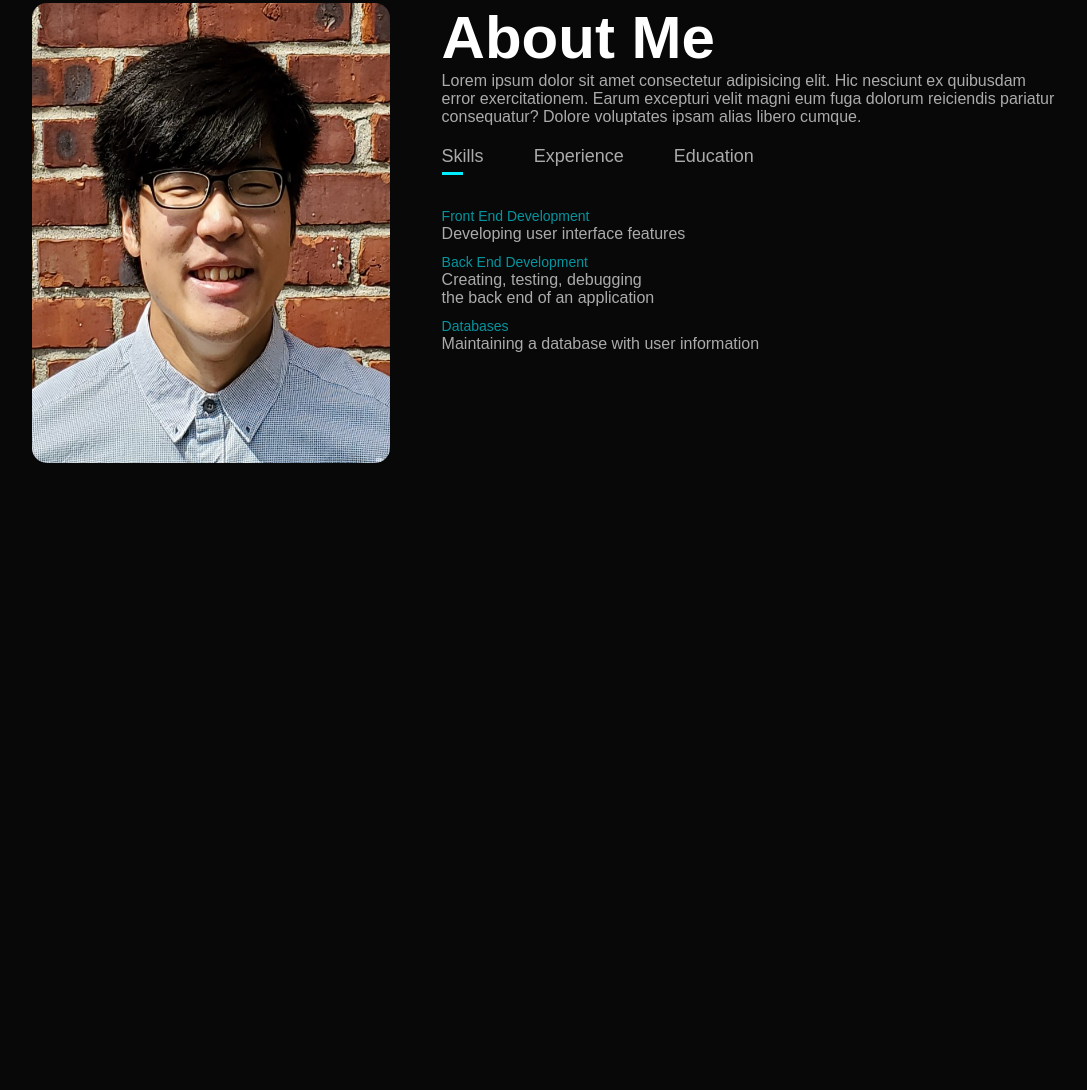
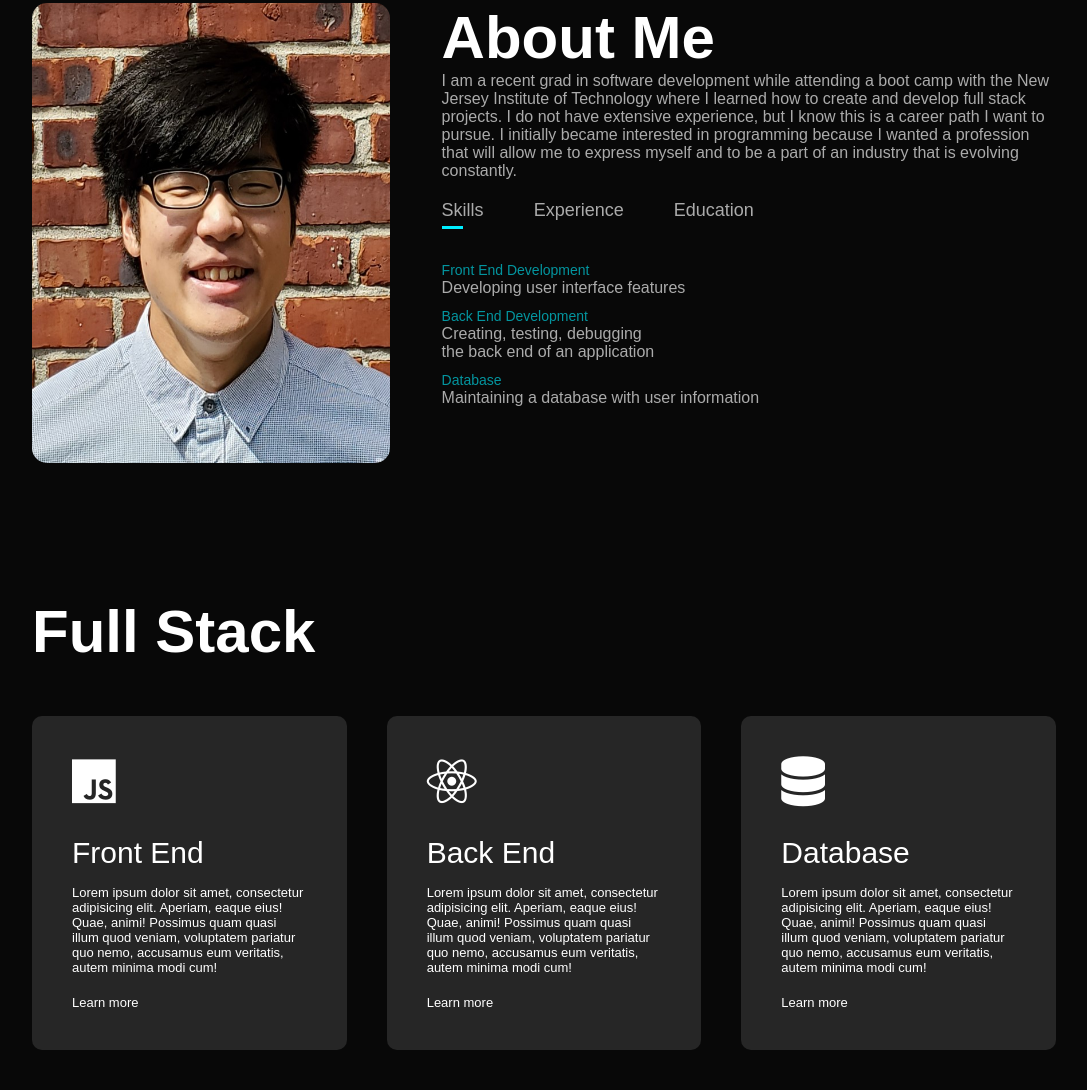
Before and after one commit to jyoon95/personal-portfolio, a plain HTML site: page index.html in a window 1280 px wide. Shown: the part 887-1977 px from the top of the page, without its empty margins (96-1183 px from the left). Before the commit the page ends 1444 px from the top, so only its background shows below. Drawn offline with Linux system fonts and the light colour scheme.

Commit message:
added languages and tech

```diff
--- a/index.html
+++ b/index.html
@@ -7,6 +7,8 @@
     <meta name="viewport" content="width=device-width, initial-scale=1.0">
     <title>Joseph Yoon Portfolio</title>
     <link rel="stylesheet" href="style.css">
+    <script src="https://kit.fontawesome.com/34e23ee777.js" crossorigin="anonymous"></script>
+
 </head>
 
 <body>
@@ -37,9 +39,11 @@
                 </div>
                 <div class="about-col-2">
                     <h1 class="sub-title">About Me</h1>
-                    <p>Lorem ipsum dolor sit amet consectetur adipisicing elit. Hic nesciunt ex quibusdam error
-                        exercitationem. Earum excepturi velit magni eum fuga dolorum reiciendis pariatur consequatur?
-                        Dolore voluptates ipsam alias libero cumque.</p>
+                    <p>I am a recent grad in software development while attending a boot camp with the New Jersey
+                        Institute of Technology where I learned how to create and develop full stack projects. I do not
+                        have extensive experience, but I know this is a career path I want to pursue. I
+                        initially became interested in programming because I wanted a profession that will allow me to
+                        express myself and to be a part of an industry that is evolving constantly.</p>
 
                     <div class="tab-titles">
                         <p class="tab-links active-link" onclick="openTab('skills')">Skills</p>
@@ -51,7 +55,7 @@
                             <li><span>Front End Development</span><br>Developing user interface features</li>
                             <li><span>Back End Development</span><br>Creating, testing, debugging <br> the back end of
                                 an application</li>
-                            <li><span>Databases</span><br>Maintaining a database with user information</li>
+                            <li><span>Database</span><br>Maintaining a database with user information</li>
                         </ul>
                     </div>
                     <div class="tab-contents" id="experience">
@@ -71,7 +75,38 @@
             </div>
         </div>
     </div>
-
+    <!----------------services-------------->
+    <div id="services">
+        <div class="container">
+            <h1 class="sub-title">Full Stack</h1>
+            <div class="services-list">
+                <div>
+                    <i class="fa-brands fa-js"></i>
+                    <h2>Front End</h2>
+                    <p>Lorem ipsum dolor sit amet, consectetur adipisicing elit. Aperiam, eaque eius! Quae, animi!
+                        Possimus quam quasi illum quod veniam, voluptatem pariatur quo nemo, accusamus eum veritatis,
+                        autem minima modi cum!</p>
+                    <a href="#">Learn more</a>
+                </div>
+                <div>
+                    <i class="fa-brands fa-react"></i>
+                    <h2>Back End</h2>
+                    <p>Lorem ipsum dolor sit amet, consectetur adipisicing elit. Aperiam, eaque eius! Quae, animi!
+                        Possimus quam quasi illum quod veniam, voluptatem pariatur quo nemo, accusamus eum veritatis,
+                        autem minima modi cum!</p>
+                    <a href="#">Learn more</a>
+                </div>
+                <div>
+                    <i class="fa-solid fa-database"></i>
+                    <h2>Database</h2>
+                    <p>Lorem ipsum dolor sit amet, consectetur adipisicing elit. Aperiam, eaque eius! Quae, animi!
+                        Possimus quam quasi illum quod veniam, voluptatem pariatur quo nemo, accusamus eum veritatis,
+                        autem minima modi cum!</p>
+                    <a href="#">Learn more</a>
+                </div>
+            </div>
+        </div>
+    </div>
 
     <script src='script.js'></script>
 
--- a/style.css
+++ b/style.css
@@ -153,3 +153,48 @@ nav ul li a:hover::after {
 .tab-contents.active-tab {
     display: block;
 }
+
+/* ----------- service ---------- */
+#services {
+    padding: 30px 0;
+}
+
+.services-list {
+    display: grid;
+    grid-template-columns: repeat(auto-fit, minmax(250px, 1fr));
+    grid-gap: 40px;
+    margin-top: 50px;
+}
+
+.services-list div {
+    background: #262626;
+    padding: 40px;
+    font-size: 13px;
+    font-weight: 300;
+    border-radius: 10px;
+    transition: background 0.5s, transform 0.5s;
+}
+
+.services-list div i {
+    font-size: 50px;
+    margin-bottom: 30px;
+}
+
+.services-list div h2 {
+    font-size: 30px;
+    font-weight: 500;
+    margin-bottom: 15px;
+}
+
+.services-list div a {
+    text-decoration: none;
+    color: white;
+    font-size: 12 px;
+    margin-top: 20px;
+    display: inline-block;
+}
+
+.services-list div:hover {
+    background: #00eeff9c;
+    transform: translateY(-10px);
+}
```
